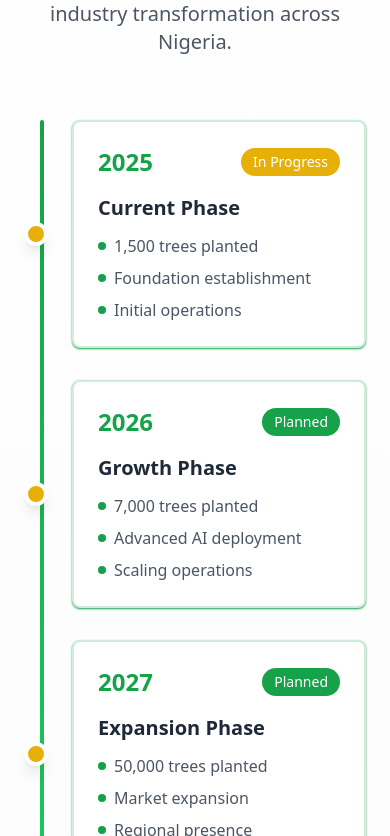
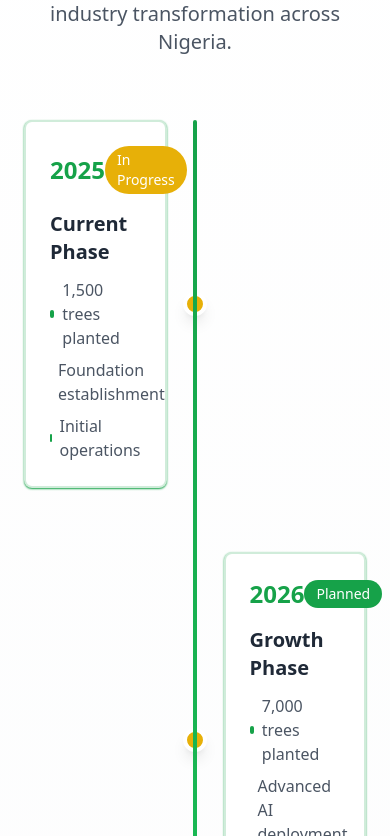
Before and after one commit to natures-gold/palm-agro-innovate, a React (Vite) app: page / in a window 390 px wide. Shown: the part 7848-8684 px from the top of the page. Built offline with nearby package versions, Linux system fonts and the light colour scheme; the HTML template or start-up script is replaced by a standard one.

Commit message:
Reverted to commit fff08610d781912b62cc691ef9bc9c960f3445fa

```diff
--- a/src/components/FutureSection.tsx
+++ b/src/components/FutureSection.tsx
@@ -52,14 +52,14 @@ const FutureSection = () => {
 
         {/* Timeline */}
         <div className="relative mb-16">
-          {/* Timeline Line - Centered on desktop, left on mobile */}
-          <div className="absolute left-4 md:left-1/2 md:transform md:-translate-x-1/2 w-1 h-full bg-gradient-primary rounded-full"></div>
+          {/* Timeline Line */}
+          <div className="absolute left-1/2 transform -translate-x-1/2 w-1 h-full bg-gradient-primary rounded-full"></div>
 
-          <div className="space-y-8 md:space-y-16">
+          <div className="space-y-16">
             {milestones.map((milestone, index) => (
-              <div key={index} className={`flex items-center md:${index % 2 === 0 ? 'flex-row' : 'flex-row-reverse'}`}>
+              <div key={index} className={`flex items-center ${index % 2 === 0 ? 'flex-row' : 'flex-row-reverse'}`}>
                 {/* Content Card */}
-                <div className="w-full md:w-5/12 ml-12 md:ml-0">
+                <div className="w-5/12">
                   <Card className="p-6 shadow-primary border-2 border-farm-green/20 hover:border-farm-green/40 transition-spring">
                     <CardContent className="p-0">
                       <div className="flex items-center justify-between mb-4">
@@ -85,13 +85,13 @@ const FutureSection = () => {
                   </Card>
                 </div>
 
-                {/* Timeline Dot - Positioned absolutely on mobile, in flow on desktop */}
-                <div className="absolute left-0 md:static md:w-2/12 md:flex md:justify-center">
+                {/* Timeline Dot */}
+                <div className="w-2/12 flex justify-center">
                   <div className="w-6 h-6 bg-farm-yellow rounded-full border-4 border-white shadow-lg"></div>
                 </div>
 
-                {/* Spacer - Only on desktop */}
-                <div className="hidden md:block md:w-5/12"></div>
+                {/* Spacer */}
+                <div className="w-5/12"></div>
               </div>
             ))}
           </div>
```
